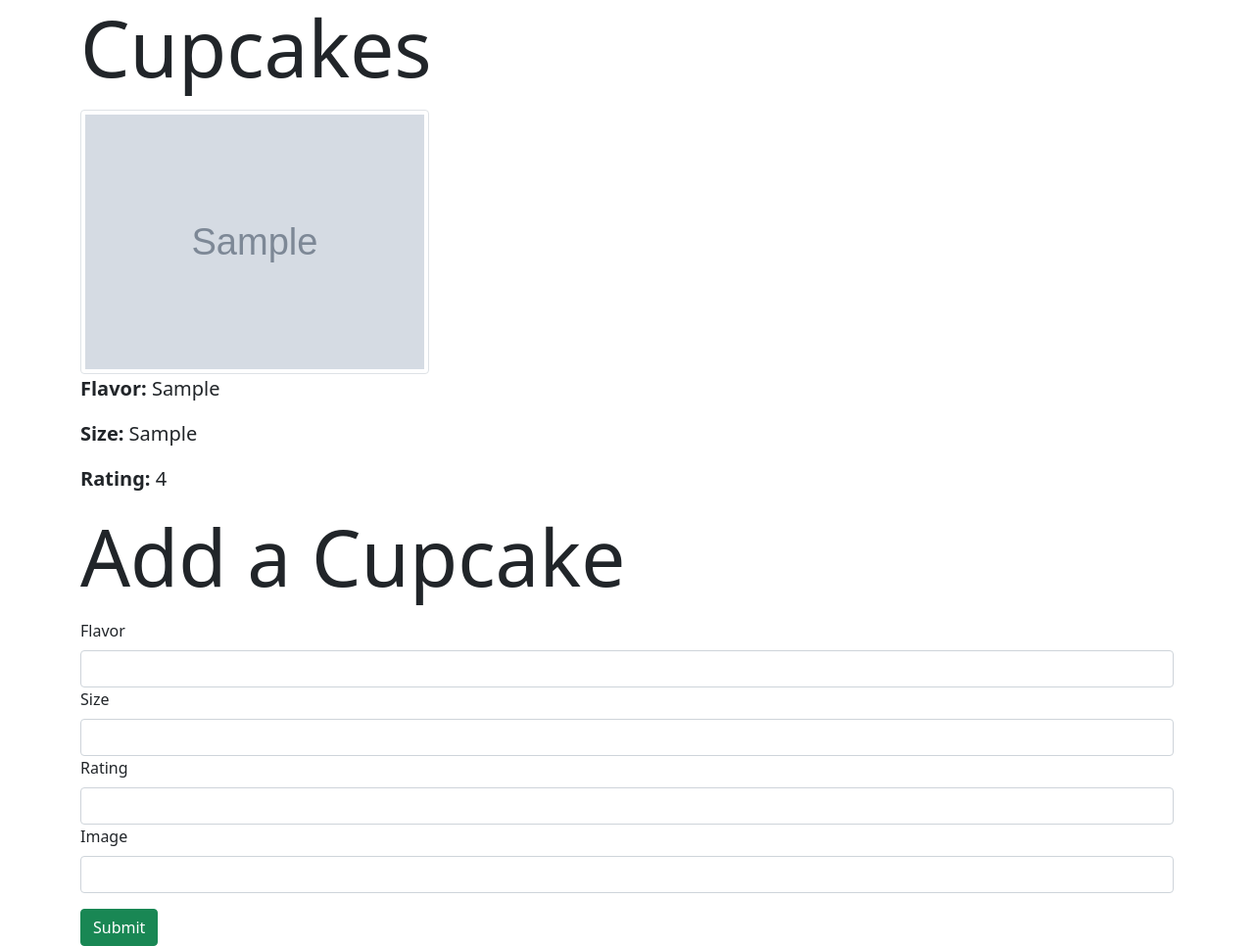
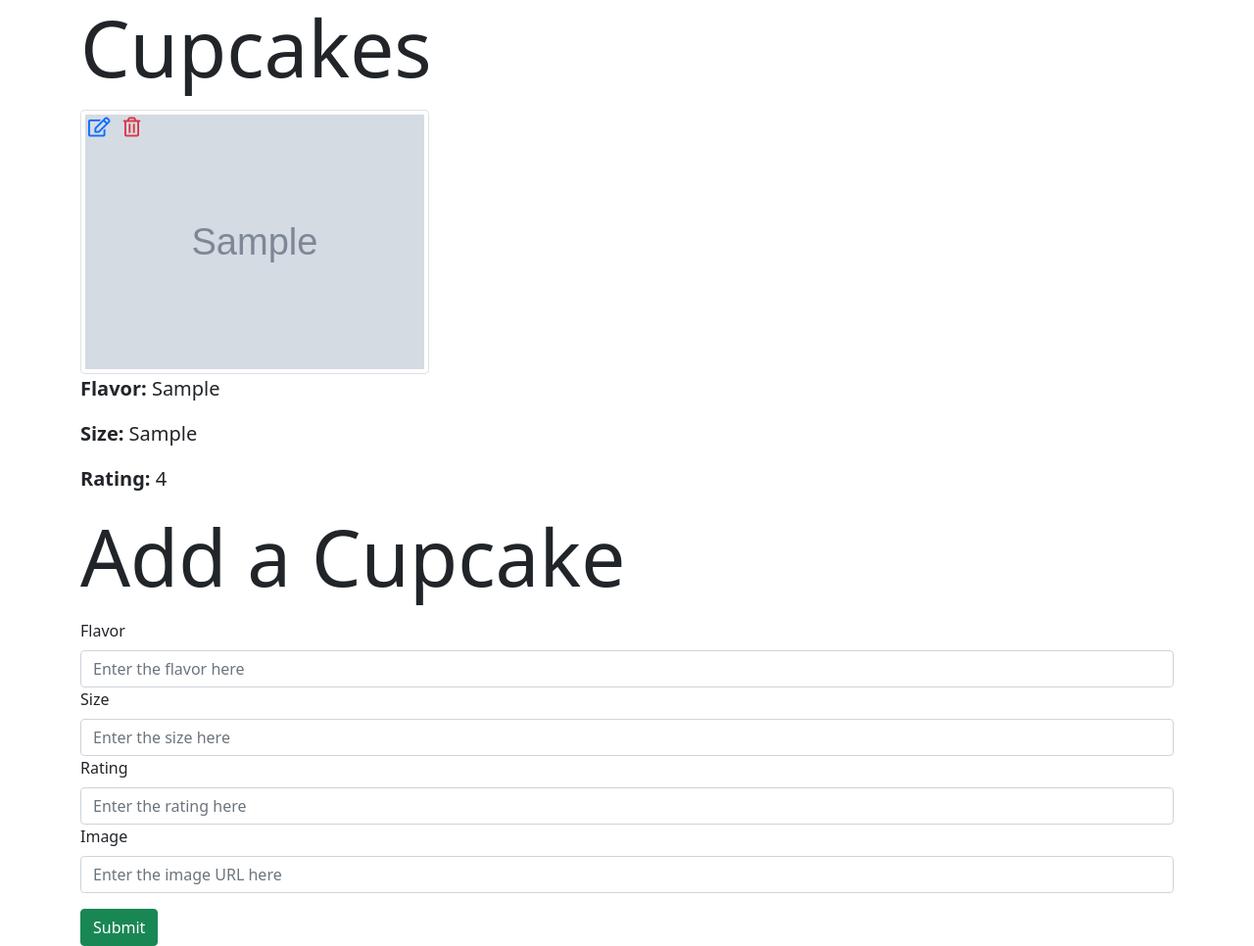
Before and after one commit to yb7984/flask-cupcakes, a Flask app: page / in a window 1280 px wide. Shown: the whole page at 98% size. Run offline with Flask 2, Linux system fonts and the light colour scheme; tables that the repository leaves empty hold one stand-in row (values such as "Sample post"); grey boxes marked "Sample" are stand-in pictures; some libraries are stand-ins or nearby versions.

Commit message:
adding update and delete

```diff
--- a/app.py
+++ b/app.py
@@ -43,7 +43,7 @@ def get_cupcake_data(cupcake = None , error_messages = []):
 
     cupcake.flavor = flavor
     cupcake.size = size
-    cupcake.rating = rating
+    cupcake.rating = float_rating
     cupcake.image = image
 
     return cupcake
@@ -103,16 +103,18 @@ def update_cupdate(cupcake_id):
     cupcake = get_cupcake_data(cupcake=cupcake , error_messages=error_messages)
 
     print(cupcake)
+    print(error_messages)
 
     if len(error_messages) > 0:
         return jsonify({"error_messages" : error_messages} , 400)
 
     try:
         db.session.commit()
-
+        print(cupcake)
         return jsonify({"cupcake" : cupcake.serialize()})
     except:
         error_messages.append(('db_error' , 'Error when updating cupcake!'))
+        # print(error_messages)
         return jsonify({"error_messages" : error_messages} , 400)
 
 @app.route('/api/cupcakes/<int:cupcake_id>' , methods=['DELETE'])
--- a/static/app.js
+++ b/static/app.js
@@ -1,6 +1,12 @@
 const $list = $("#list");
+const $formTitle = $("#form-title");
 const $form = $("#form-cupcake");
+const $btnAdd = $("#btn-add");
 const base_url = '/api/cupcakes';
+
+let isFormEdit = false;
+let currentId = 0;
+let $currentElement = null;
 
 async function get_list() {
     const response = await axios.get(base_url);
@@ -8,7 +14,8 @@ async function get_list() {
     return response;
 }
 
-async function create() {
+async function update() {
+    if (isFormEdit === false) {
         const response = await axios.post(base_url,
             {
                 "flavor": $("#flavor").val(),
@@ -18,16 +25,37 @@ async function create() {
             }
         );
         return response;
+    } else {
+        const response = await axios.patch(base_url + "/" + currentId,
+            {
+                "flavor": $("#flavor").val(),
+                "size": $("#size").val(),
+                "image": $("#image").val(),
+                "rating": $("#rating").val()
+            }
+        );
+        return response;
+    }
+}
+
+async function delCupcake(id) {
+    const response = await axios.delete(base_url + "/" + id);
+
+    return response;
 }
 
 $form.on("submit", async function (e) {
     e.preventDefault();
 
-    res = await create();
+    res = await update();
 
-    if (res.status == 201){
+    if (res.status === 201) {
         $list.append(get_list_html(res.data.cupcake));
         $form.trigger("reset");
+    } else if (res.status === 200) {
+        $btnAdd.trigger("click");
+
+        $currentElement.replaceWith(get_list_html(res.data.cupcake));
     } else {
         //error
         alert("Error when updating!")
@@ -49,16 +77,69 @@ async function on_load() {
 
 function get_list_html(item) {
     return `
-    <div data-id='${item.id}'>
+    <div
+    data-id='${item.id}' data-flavor='${item.flavor}' data-rating='${item.rating}'
+    data-size='${item.size}' data-image='${item.image}'
+    class='list-item'>
+        <p class='position-absolute float-right h5'>
+            <a href="javascript:void(0)" title='Edit' class="list-edit text-primary"><i class="far fa-edit m-2"></i></a>
+            <a href="javascript:void(0)" title='Delete' class="list-delete text-danger"><i class="far fa-trash-alt m2"></i></a></p>
         <img src='${item.image}'  class="img-fluid img-thumbnail rounded" />
         <div class="fs-5">
             <p><label class='fw-bold'>Flavor:</label> ${item.flavor}</p>
-            <p><label class='fw-bold'>Size:</label>  ${item.flavor}</p>
+            <p><label class='fw-bold'>Size:</label>  ${item.size}</p>
             <p><label class='fw-bold'>Rating:</label>  ${item.rating}</p>
         </div>
     </div>
         `;
 }
 
+on_load();
 
-on_load();
+
+$(document).on("click", ".list-edit", async (e) => {
+    e.preventDefault();
+    $button = $(e.target);
+    $item = $button.parents(".list-item");
+
+    $formTitle.html("Edit Cupcake");
+    $form.trigger("reset");
+
+    isFormEdit = true;
+    currentId = $item.data("id");
+    $currentElement = $item;
+
+    $("#flavor").val($item.data("flavor"));
+    $("#size").val($item.data("size"));
+    $("#rating").val($item.data("rating"));
+    $("#image").val($item.data("image"));
+
+    $(document).scrollTop($form.offset().top);
+    $btnAdd.removeClass("d-none");
+});
+
+$(document).on("click", ".list-delete", async (e) => {
+    e.preventDefault();
+
+    $button = $(e.target);
+    $item = $button.parents(".list-item");
+
+    id = $item.data("id");
+
+    res = await delCupcake(id);
+
+    if (res.status === 200) {
+        $item.remove();
+    } else {
+        //error
+        alert("Error when updating!")
+    }
+
+});
+
+$btnAdd.on("click" , (e) => {
+    isFormEdit = false;
+    $formTitle.text("Add a Cupcake");
+    $form.trigger("reset");
+    $btnAdd.addClass("d-none");
+});
--- a/templates/index.html
+++ b/templates/index.html
@@ -5,7 +5,10 @@
     <meta charset="UTF-8" />
     <meta name="viewport" content="width=device-width, initial-scale=1.0" />
     <title>Cupcakes</title>
-  <link href="https://cdn.jsdelivr.net/npm/bootstrap@5.0.0-beta1/dist/css/bootstrap.min.css" rel="stylesheet" integrity="sha384-giJF6kkoqNQ00vy+HMDP7azOuL0xtbfIcaT9wjKHr8RbDVddVHyTfAAsrekwKmP1" crossorigin="anonymous">
+    <link rel="stylesheet" href="https://pro.fontawesome.com/releases/v5.10.0/css/all.css"
+        integrity="sha384-AYmEC3Yw5cVb3ZcuHtOA93w35dYTsvhLPVnYs9eStHfGJvOvKxVfELGroGkvsg+p" crossorigin="anonymous" />
+    <link href="https://cdn.jsdelivr.net/npm/bootstrap@5.0.0-beta1/dist/css/bootstrap.min.css" rel="stylesheet"
+        integrity="sha384-giJF6kkoqNQ00vy+HMDP7azOuL0xtbfIcaT9wjKHr8RbDVddVHyTfAAsrekwKmP1" crossorigin="anonymous">
 </head>
 
 <body>
@@ -14,18 +17,19 @@
         <p class="display-1">Cupcakes</p>
         <div id="list" class="row row-cols-1 row-cols-sm-2 row-cols-md-3"></div>
         <div>
-        <p class="display-1">Add a Cupcake</p>
+            <p class="display-1" id="form-title">Add a Cupcake</p>
             <form method="POST" id="form-cupcake">
                 <label class="form-label">Flavor</label>
-            <input type="text" id="flavor" name="flavor" class="form-control" required />
+                <input type="text" id="flavor" name="flavor" class="form-control" placeholder="Enter the flavor here" required />
                 <label class="form-label">Size</label>
-            <input type="text" id="size" name="size" class="form-control" required />
+                <input type="text" id="size" name="size" class="form-control" placeholder="Enter the size here" required />
                 <label class="form-label">Rating</label>
-            <input type="number" id="rating" name="rating" class="form-control" required />
+                <input type="number" id="rating" name="rating" class="form-control" placeholder="Enter the rating here" required />
                 <label class="form-label">Image</label>
-            <input type="url" id="image" name="image" class="form-control" />
+                <input type="url" id="image" name="image" class="form-control" placeholder="Enter the image URL here" />
 
                 <button type="submit" class="btn btn-success mt-3">Submit</button>
+                <button type="button" id="btn-add" class="btn btn-primary mt-3 d-none">Add a Cupcake</button>
             </form>
         </div>
     </div>
```
Lines whose indentation alone changed are shown as unchanged.
